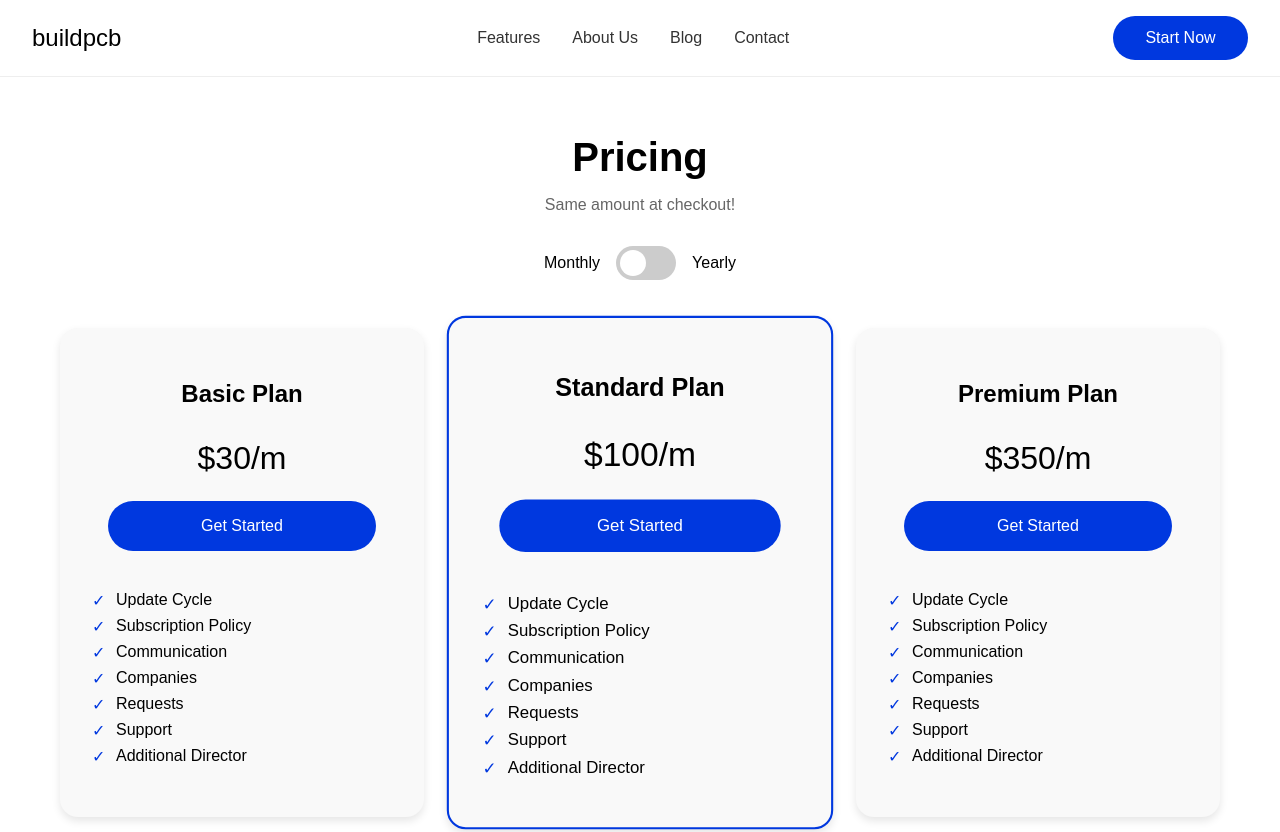
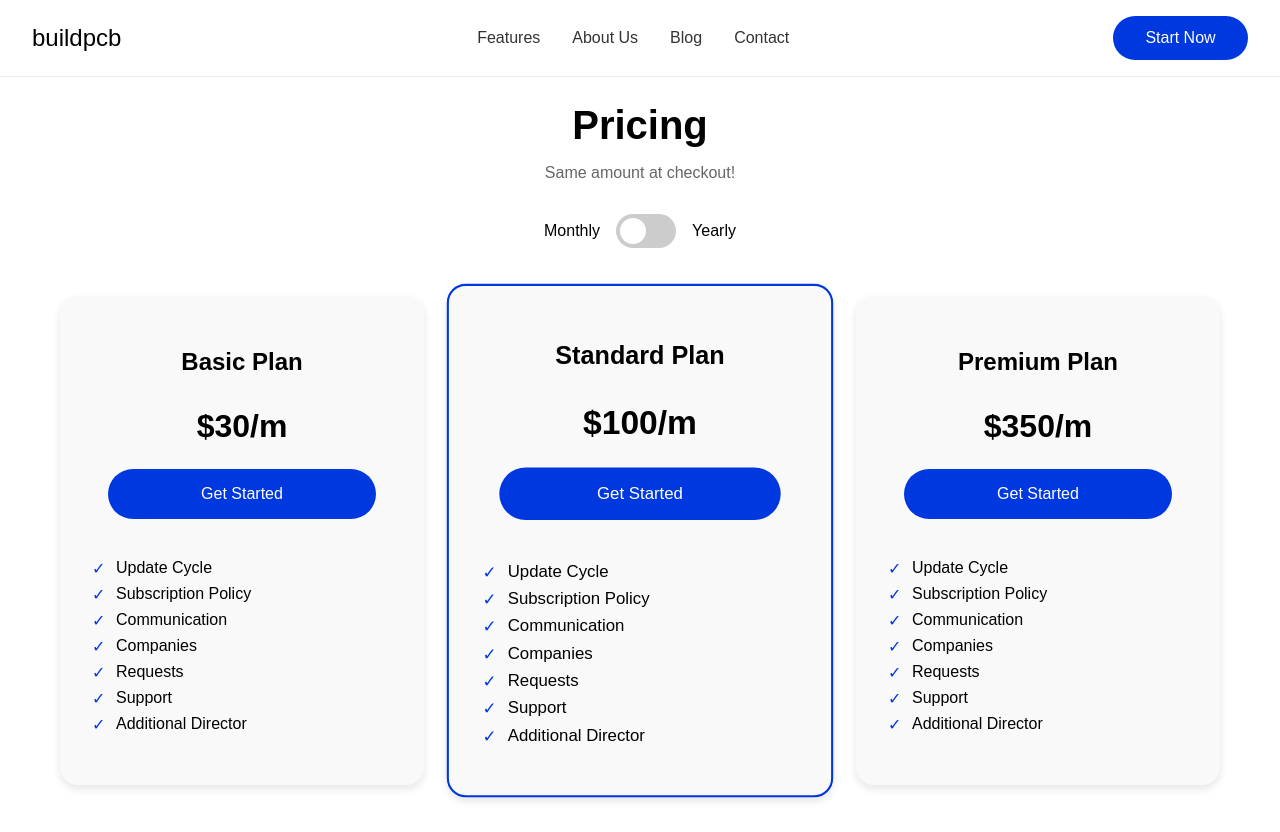
Before and after one commit to ShamzAfo01/buildpcb, a React (Create React App) app: page / in a window 1280 px wide. Shown: the top 832 px of the page. Built offline with nearby package versions, Linux system fonts and the light colour scheme; a small style sheet from the web is missing.

Commit message:
Fix typo in Pricing.css and ensure price font-weight is bold

```diff
--- a/src/Pricing.css
+++ b/src/Pricing.css
@@ -1,4 +1,4 @@
-
+ter
 .pricing-container {
     padding: 2rem;
     text-align: center;
@@ -107,6 +107,7 @@
 
   .price {
     font-size: 2rem;
+    font-weight: bold;
     margin-bottom: 1.5rem;
   }
 
```
